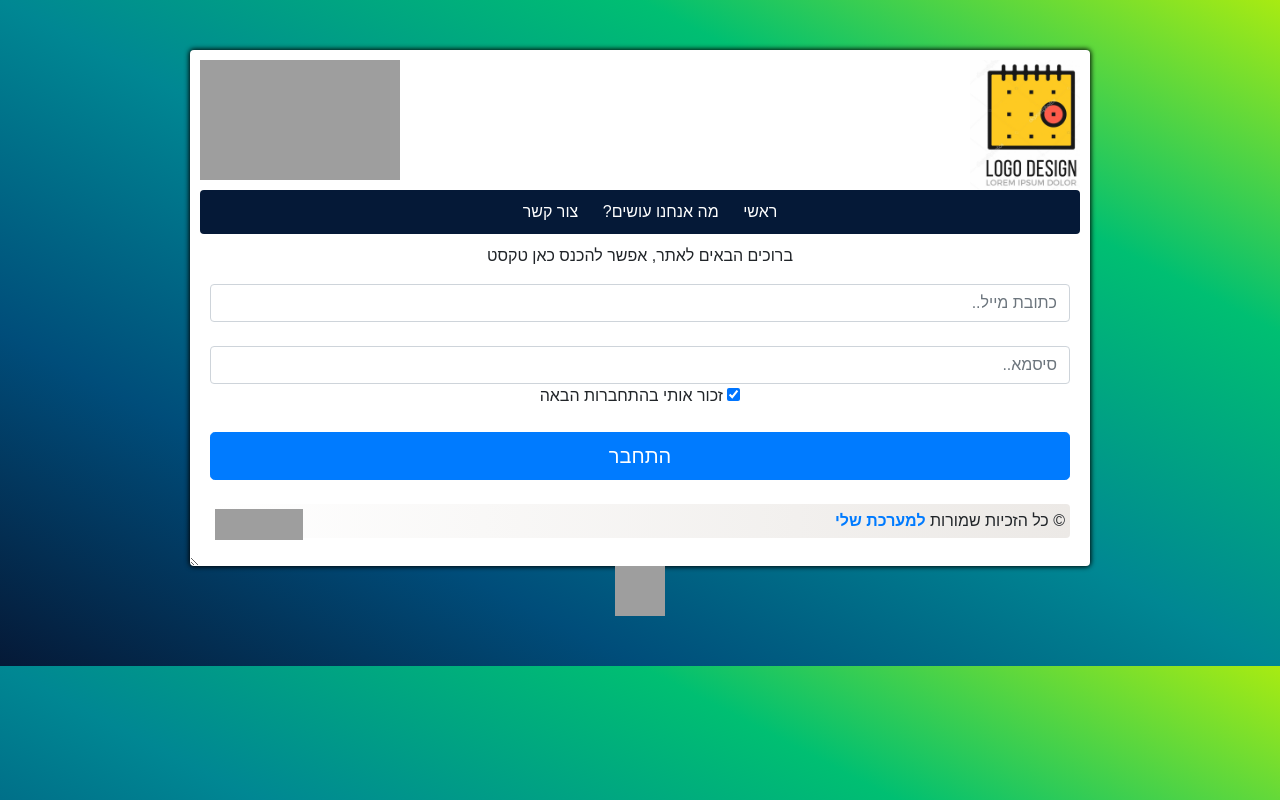
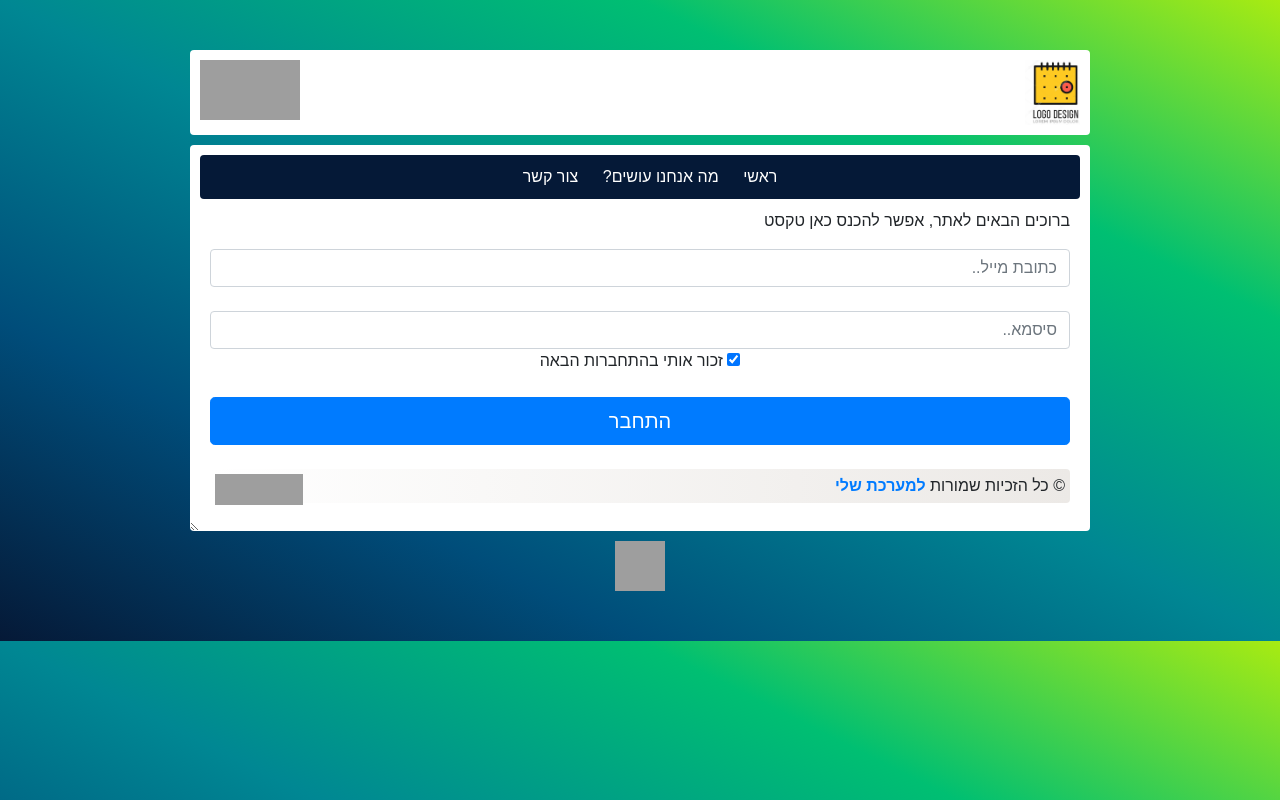
Before and after one commit to ZviMints/Hack-AU-2019, a Flask app: page / in a window 1280 px wide. Run offline with Flask 2, Linux system fonts and the light colour scheme; some libraries are stand-ins or nearby versions; grey boxes are pictures that could not be loaded.

Commit message:
Added 2 layout for header and container

```diff
--- a/static/styles/style.css
+++ b/static/styles/style.css
@@ -2,16 +2,13 @@ body {
     text-align: center;
     padding: 50px;
 	background-image: linear-gradient(to right top, #051937, #004d7a, #008793, #00bf72, #a8eb12);
-    direction: rtl;
+	direction: rtl;
     font-family: Arial,Verdana,'sans serif';
 }
 #container {
-	background-color: black;
     -webkit-border-radius: 4px;
     border-radius: 4px;
     background-color: white;
-    -webkit-box-shadow: 0px 0px 5px 1px rgba(0,0,0,0.95);
-    box-shadow: 0px 0px 5px 1px rgba(0,0,0,0.95);
     width: 900px;
     margin-left: auto;
     margin-right: auto;
@@ -26,18 +23,29 @@ a {
     text-decoration: none;
 }
 
-.header {
+#header {
+    -webkit-border-radius: 4px;
+    border-radius: 4px;
+    background-color: white;
+    width: 900px;
+    margin-left: auto;
+    margin-right: auto;
+    padding: 10px;
+    overflow: auto;
+    min-width: 50px; /*suggest a min-width &amp; min-height*/
+    min-height: 50px;
+	margin-bottom: 10px;
 }
 
 #header .ariellogo img {
-    width: 200px;
-    height: 120px;
+    width: 100px;
+    height: 60px;
     float: left;
 }
 
 #header .ourlogo img {
-    width: 110px;
-    height: 130px;
+    width: 55px;
+    height: 65px;
     float: right;
 }
 
@@ -63,6 +71,9 @@ a {
     clear: both;
     margin: 10px;
 	text-align:center;
+}
+#content p {
+text-align: right;
 }
 
 #footer {
@@ -94,9 +105,6 @@ a {
 #footer p {
 	float: left;
 }
-.links {
-	margin-left: auto;
-    margin-right: auto;
-    min-width: 50px; /*suggest a min-width &amp; min-height*/
-    min-height: 50px;
+#links {
+margin-top: 10px;
 }
--- a/templates/layout.html
+++ b/templates/layout.html
@@ -9,11 +9,11 @@
 		  <link rel= "stylesheet" type= "text/css" href= "{{ url_for('static',filename='styles/calendar.css') }}">
 	 </head>
       <body>
-        <div id="container">
-          <div id="header">
+        <div id="header">
             <div class="ourlogo"><img src="{{url_for('static', filename='logo.png')}}" alt="our logo"/></div>
             <div class="ariellogo"><img src="https://upload.wikimedia.org/wikipedia/commons/d/d4/Ariel_University_Logo.png" alt="Ariel Logo"/></div>
-          </div>
+        </div>
+        <div id="container">
           <div id="menu">
             <a href="./">ראשי</a>
             <a href="">מה אנחנו עושים?</a>
@@ -33,7 +33,7 @@
           </div>
         </div>
 	</div>
-		<div class="links">
+		<div id="links">
 		<a href="#"><img src="https://www.macupdate.com/images/icons256/39062.png" width="50px" height="50px"/></a>
 		</div>
       </body>
```
